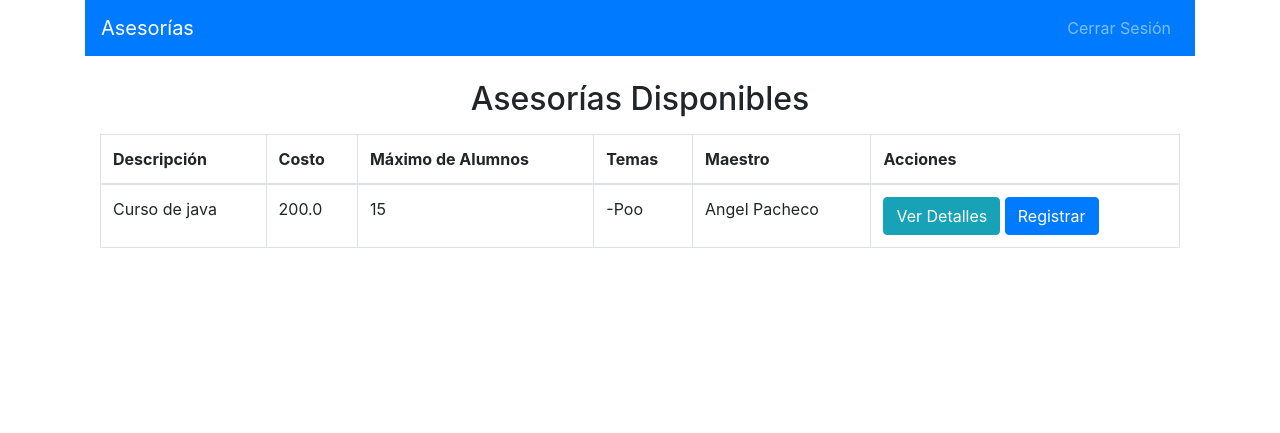
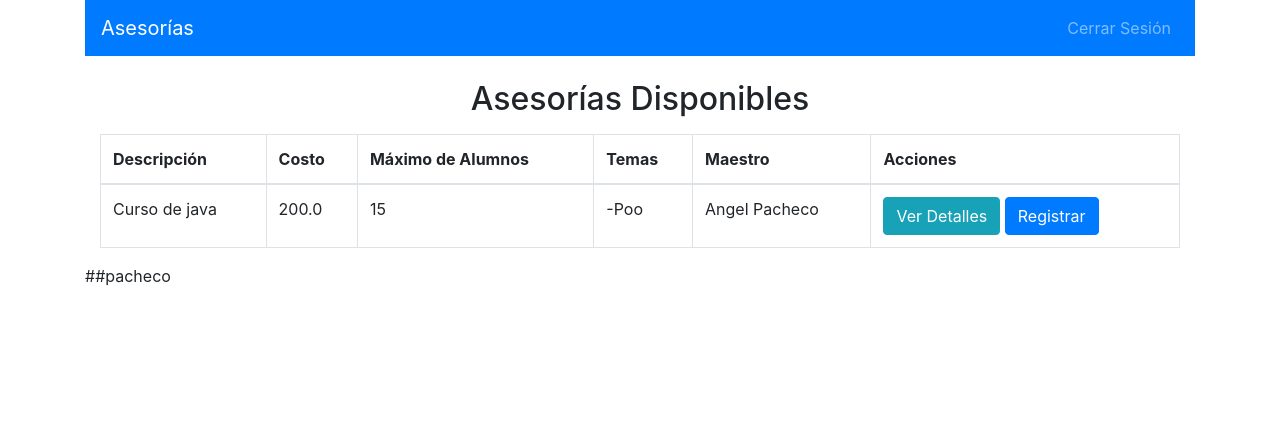
Before and after one commit to DanielAlcaraz117/Mi_proyecto, a Flask app: page /dashboard_alumno in a window 1280 px wide. Shown: the top 433 px of the page. Run offline with Flask 3, Linux system fonts and the light colour scheme; a user stored in the database is signed in; data comes from the database, SQL or seed files in the repository; some libraries are stand-ins or nearby versions.

Commit message:
Commit de Pacheco 25/10/24

```diff
--- a/ProyectoWeb/app.py
+++ b/ProyectoWeb/app.py
@@ -181,7 +181,7 @@ def registrar_asesoria(id):
     return redirect(url_for('dashboard_alumno'))
 
 
-# Ruta para ver los detalles de una asesoría
+# Ruta para ver los detalles de una asesoría - Pacheco
 @app.route('/ver_asesoria/<int:id>')
 @login_required
 def ver_asesoria(id):
--- a/ProyectoWeb/templates/base.html
+++ b/ProyectoWeb/templates/base.html
@@ -18,6 +18,7 @@
             {% endif %}
         {% endwith %}
         {% block content %}{% endblock %}
+        ##pacheco
     </div>
     <script src="https://code.jquery.com/jquery-3.5.1.slim.min.js"></script>
     <script src="https://cdn.jsdelivr.net/npm/@popperjs/core@2.5.2/dist/umd/popper.min.js"></script>
```
